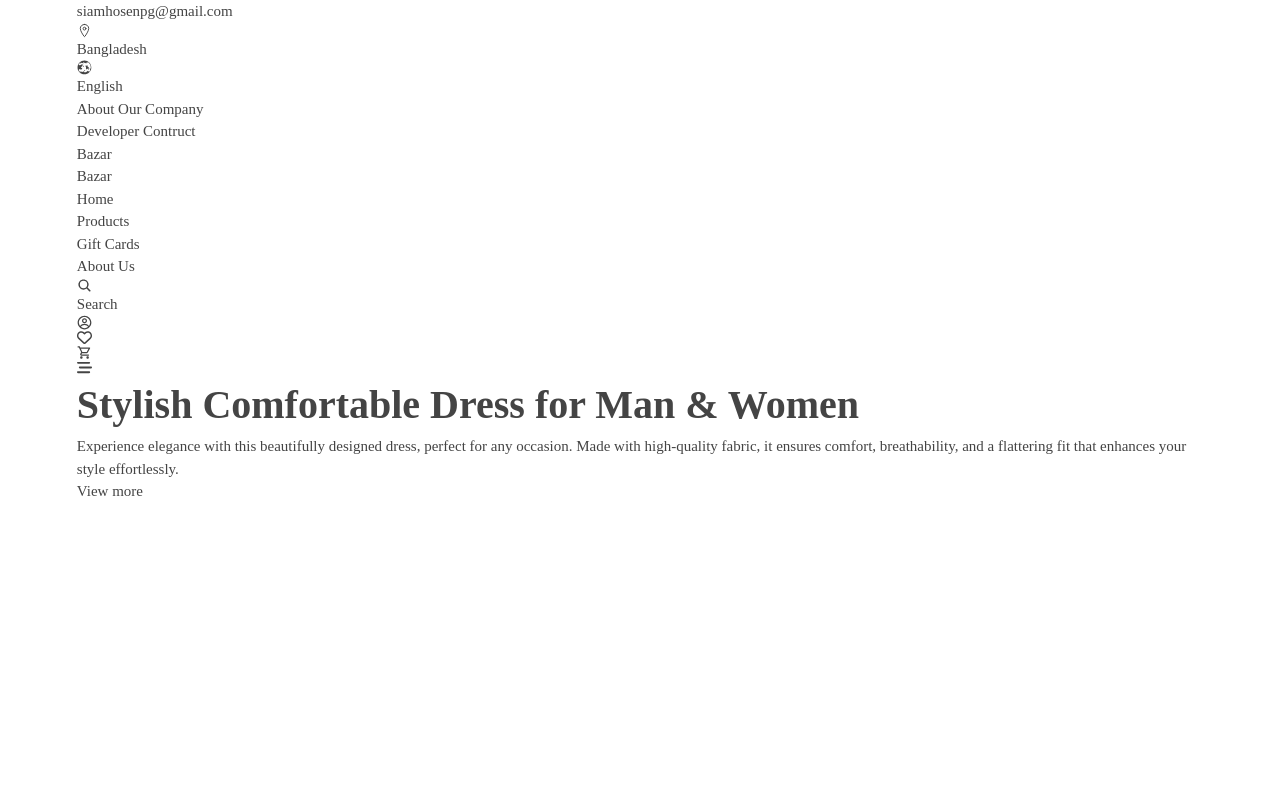
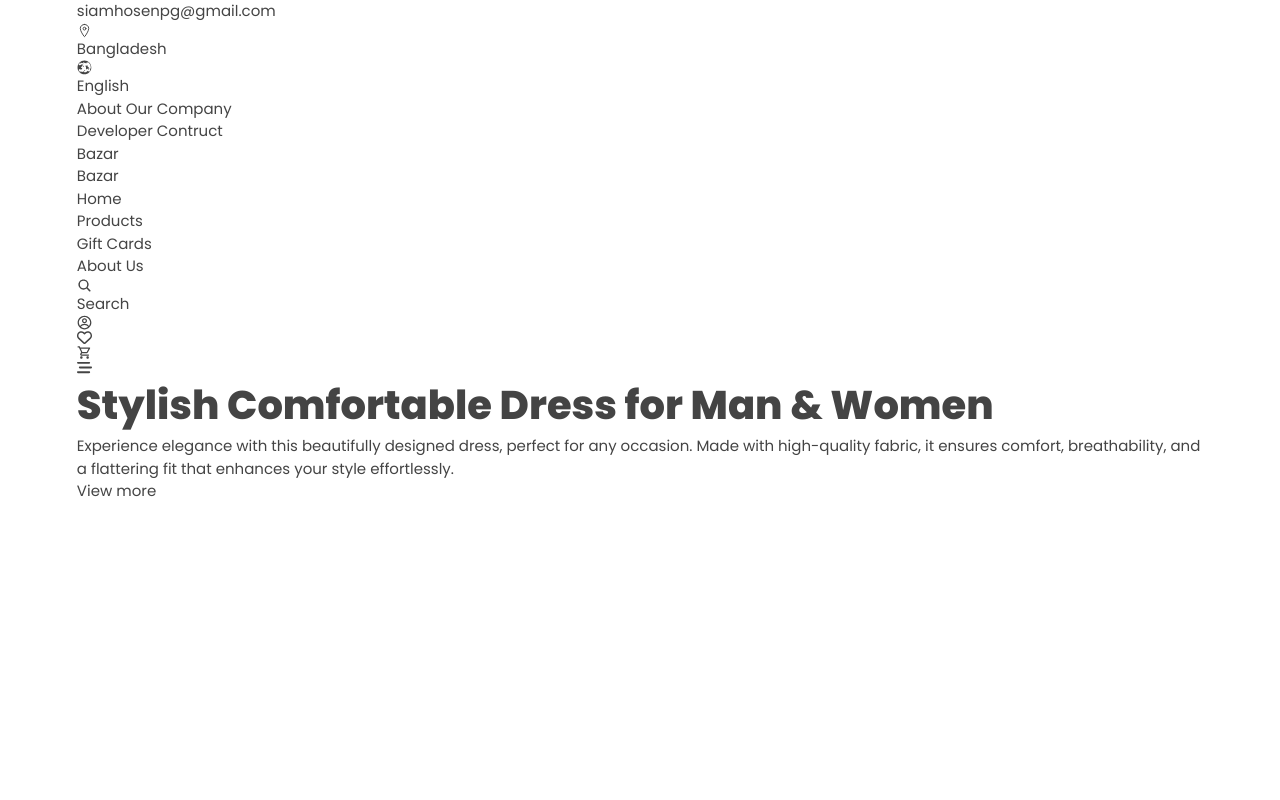
Before and after one commit to SiamHosenPg/bazar-ecommerce, a React (Vite) app: page / in a window 1280 px wide. Shown: the top 800 px of the page. Built offline with nearby package versions, Linux system fonts and the light colour scheme.

Commit message:
Some Change

```diff
--- a/index.html
+++ b/index.html
@@ -3,6 +3,11 @@
   <head>
     <meta charset="UTF-8" />
     <meta name="viewport" content="width=device-width, initial-scale=1.0" />
+    <!-- google Font  -->
+    <link rel="preconnect" href="https://fonts.googleapis.com">
+    <link rel="preconnect" href="https://fonts.gstatic.com" crossorigin>
+    <link href="https://fonts.googleapis.com/css2?family=Poppins:ital,wght@0,100;0,200;0,300;0,400;0,500;0,600;0,700;0,800;0,900;1,100;1,200;1,300;1,400;1,500;1,600;1,700;1,800;1,900&display=swap" rel="stylesheet">
+    <!-- Closs google font  -->
     <title>Bazar</title>
 
     <script src="https://kit.fontawesome.com/4f1e43c9a9.js" crossorigin="anonymous"></script>
--- a/src/components/navigation/Nav.jsx
+++ b/src/components/navigation/Nav.jsx
@@ -10,7 +10,7 @@
 
 const Nav = () => {
   return (
-    <nav className="Navigation w-full sticky top-0 h-20 border-b bg-white z-50">
+    <nav className="Navigation w-full sticky top-0 h-16 sm:h-[60px] md:h-[60px] xl:h-[78px] border-b bg-white z-50">
         <div className="PageRatio flex items-center justify-between h-full">
             <div className="logo"><NavLink to="/" className='text-3xl font-bold'>Bazar</NavLink></div>
             <ul className="Pages flex items-center justify-center gap-10  font-medium">
--- a/src/index.css
+++ b/src/index.css
@@ -33,7 +33,7 @@
     margin: 0;
     padding: 0;
     box-sizing: border-box;
-    font-family: poppins;
+    font-family: "Poppins", serif;
 }
 
 body{
```
